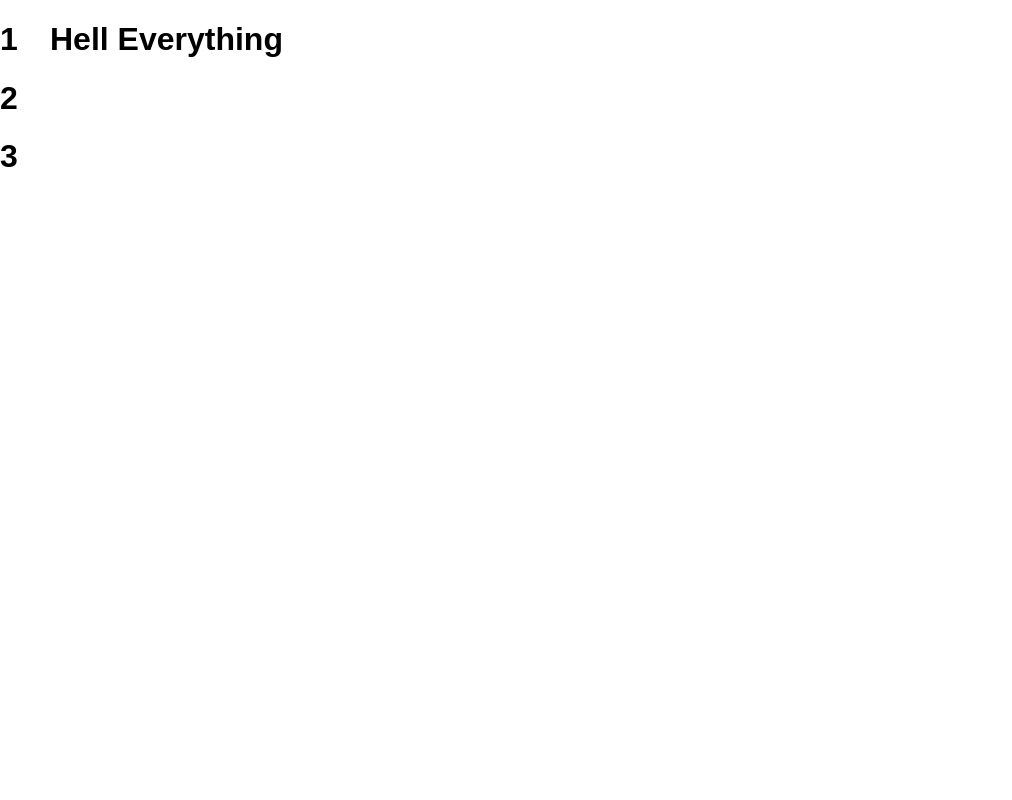
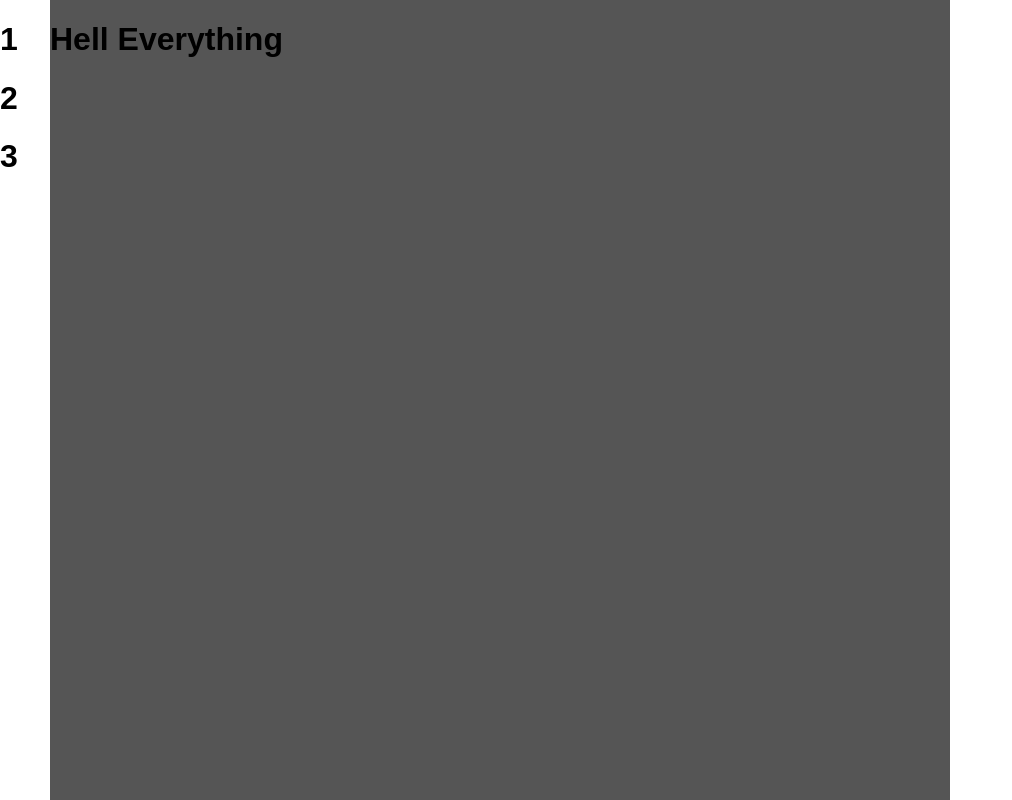
Before and after one commit to pkolo/react-slideshow, a React (Create React App) app: page / in a window 1280 px wide. Shown: the whole page, without its empty margins (0-1012 px from the left). Built offline with nearby package versions, Linux system fonts and the light colour scheme.

Commit message:
Divs stretch vertically

```diff
--- a/src/components/app/App.css
+++ b/src/components/app/App.css
@@ -1,3 +1,7 @@
+.App-wrapper {
+  height: 100vh;
+}
+
 .App-sidebar {
   float: left;
   width: 50px;
@@ -5,5 +9,7 @@
 
 .App-slide {
   float: left;
-  max-width: 800px;
+  min-height: 100%;
+  width: 900px;
+  background-color: #555;
 }
--- a/src/components/app/App.js
+++ b/src/components/app/App.js
@@ -39,7 +39,7 @@ class App extends Component {
 
   render() {
     return (
-      <div>
+      <div className="App-wrapper">
         {this.state.slides.length > 0 &&
           <div className="App-sidebar">
             <Bar slides={this.getSlideIDs()} onSelect={this.changeActiveSlide}/>
--- a/src/index.css
+++ b/src/index.css
@@ -1,4 +1,6 @@
 body {
+  height: 100vh;
+  width: 960px;
   margin: 0;
   padding: 0;
   font-family: sans-serif;
```
